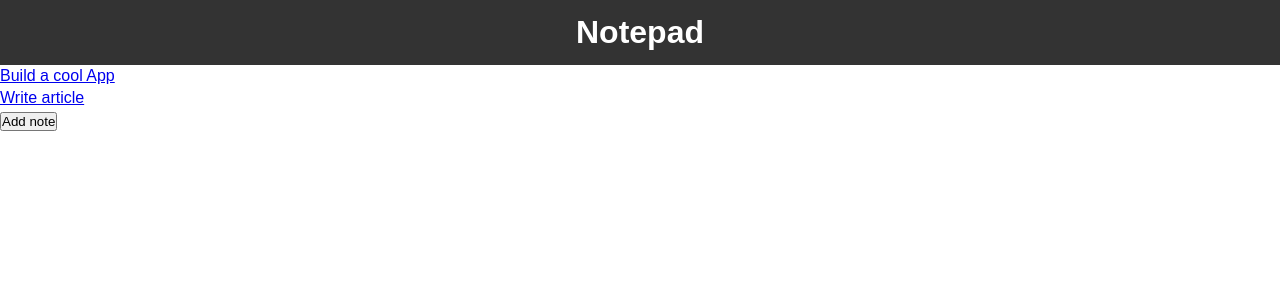
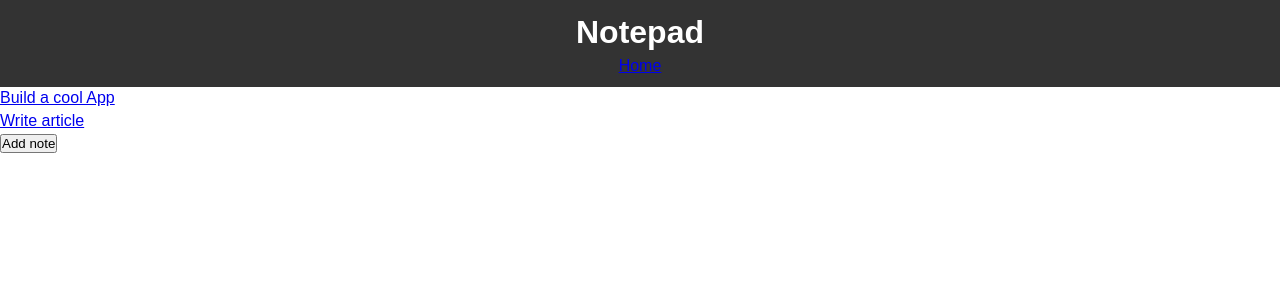
Before and after one commit to suzanamelomoraes/notepad, a React (Create React App) app: page / in a window 1280 px wide. Shown: the top 300 px of the page. Built offline with nearby package versions, Linux system fonts and the light colour scheme.

Commit message:
create link home

```diff
--- a/src/components/Header.jsx
+++ b/src/components/Header.jsx
@@ -1,11 +1,15 @@
-import React from 'react'
+import React from 'react';
+import { Link } from 'react-router-dom';
 
 const Header = () => {
-    return (
-        <div className="header">
-            <h1>Notepad</h1>
-        </div>
-    )
-}
+  return (
+    <div className='header'>
+      <h1>Notepad</h1>
+      <p>
+        <Link to={'/'}>Home</Link>
+      </p>
+    </div>
+  );
+};
 
 export default Header;
```
